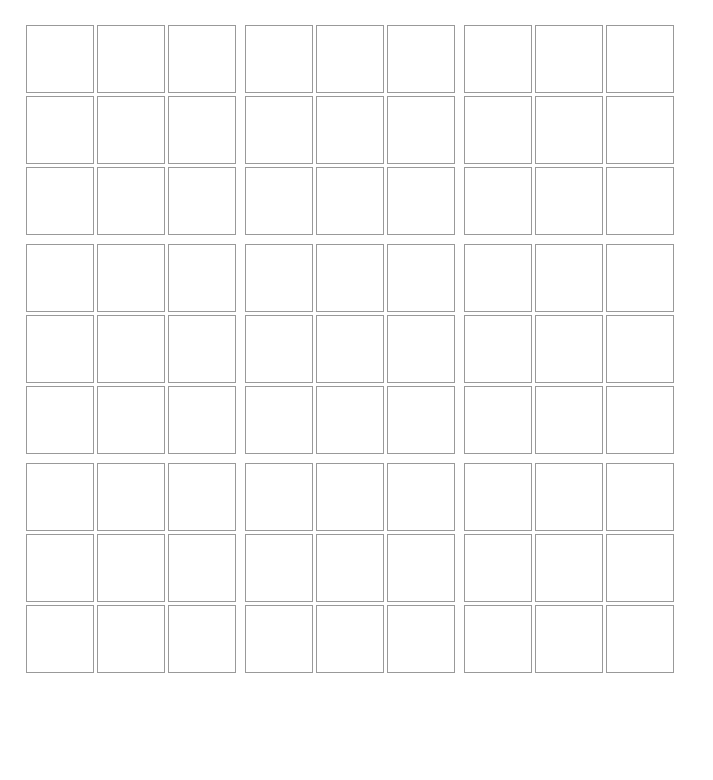
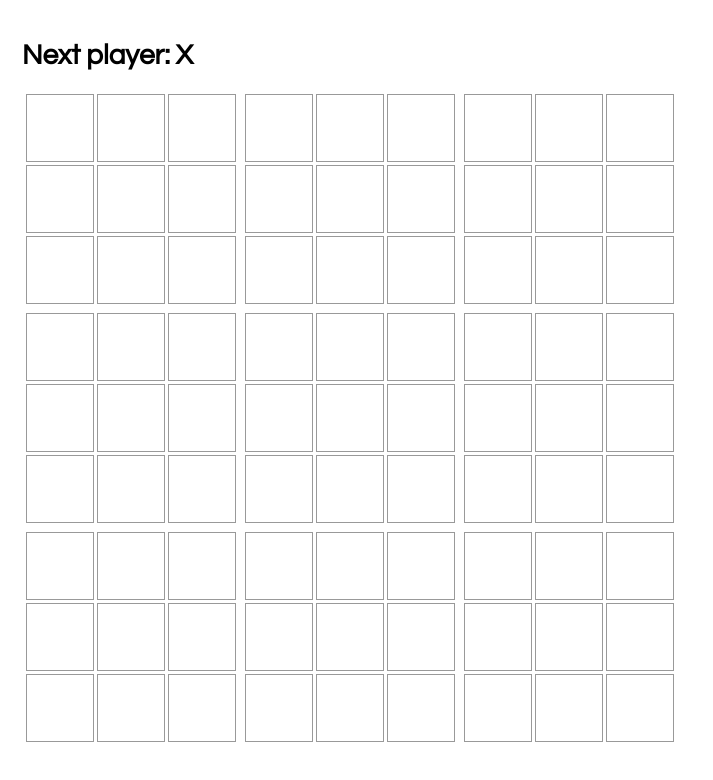
Before and after one commit to yaskarumich/ultimateTTT, a React app: page / in a window 1280 px wide. Shown: the whole page, without its empty margins (0-713 px from the left). Built offline with nearby package versions, Linux system fonts and the light colour scheme.

Commit message:
functionality complete except for ending game

```diff
--- a/src/Board.js
+++ b/src/Board.js
@@ -1,8 +1,15 @@
 import React, { Component } from 'react';
 import Square from './Square.js';
-import './Board.css';
+import './css/Board.css';
 
-class Board extends Component {
+class Board extends React.Component {
+  // constructor(props) {
+  //   super(props);
+  //   this.state = {
+  //     squares: Array(9).fill(null),
+  //     xIsNext: true,
+  //   };
+  // }
 
   createBoard = () => {
     let table = []
@@ -17,20 +24,33 @@ class Board extends Component {
     }
     return table;
   }
+
+  // handleClick(i) {
+  //   const squares = this.state.squares.slice();
+  //   if (calculateWinner(squares) || squares[i]) {
+  //     return;
+  //   }
+  //   squares[i] = this.state.xIsNext ? 'X' : 'O';
+  //   this.setState({
+  //     squares: squares,
+  //     xIsNext: !this.state.xIsNext,
+  //   });
+  // }
+
   renderSquare(i) {
     return (
       <Square
         value={this.props.squares[i]}
-          onClick={() => this.props.onClick(i)}
-          ident = {i}
-          winners = {this.props.winners}
+        onClick={() => this.props.onClick(i,0)}
       />
     );
   }
 
   render() {
     return (
-        <table>{this.createBoard()}</table>
+      <div>
+        {this.createBoard()}
+      </div>
     );
   }
 }
--- a/src/Game.js
+++ /dev/null
@@ -1,106 +0,0 @@
-import React, { Component } from 'react';
-import Board from './Board.js';
-import calculateWinner from './CalculateWinner.js';
-import isTie from './IsTie.js';
-
-
-class Game extends Component {
-    constructor(props) {
-      super(props);
-      this.state = {
-        history: [
-          {
-            squares: Array(9).fill(null),
-          }
-        ],
-        stepNumber: 0,
-        xIsNext: true,
-        moves: [
-          {}
-        ],
-      };
-    }
-
-    handleClick(i) {
-      const history = this.state.history.slice(0, this.state.stepNumber + 1);
-      const current = history[history.length - 1];
-      const squares = current.squares.slice();
-      const moves = this.state.moves.concat(i);
-      if (calculateWinner(squares) || squares[i]) {
-        return;
-      }
-      squares[i] = this.state.xIsNext ? "X" : "O";
-      this.setState({
-        history: history.concat([
-          {
-            squares: squares,
-          }
-        ]),
-        stepNumber: history.length,
-        xIsNext: !this.state.xIsNext,
-        moves: moves,
-      });
-    }
-
-    jumpTo(step) {
-      this.setState({
-        stepNumber: step,
-        xIsNext: (step % 2) === 0
-      });
-    }
-
-    render() {
-      const history = this.state.history;
-      const current = history[this.state.stepNumber];
-      const winner = calculateWinner(current.squares);
-      const tie = isTie(current.squares);
-
-      const moves = history.map((step, move) => {
-        const index = this.state.moves[move];
-        const row = Math.floor(index / 3);
-        const column = (index % 3);
-        const desc = move ?
-          (this.state.stepNumber === move ?
-          <b><p>Go to move # at ({row+1},{column+1})</p></b> :
-          <p>Go to move # at ({row+1},{column+1})</p>
-          ):
-          'Go to game start';
-        return (
-          <li key={move}>
-            <button onClick={() => this.jumpTo(move)}>{desc}</button>
-          </li>
-        );
-      });
-
-      let status;
-      if (winner) {
-        let tile = winner[0];
-        status = "Winner: " + current.squares[tile];
-      } else {
-        if (tie) {
-          status = "Game is Tied!";
-        }
-        else {
-          status = "Next player: " + (this.props.xIsNext ? "X" : "O");
-        }
-      }
-
-      return (
-        <span className="game">
-          <span className="game-board">
-            <Board
-              squares={current.squares}
-              onClick={(i) => this.handleClick(i)}
-              winners = {winner}
-            />
-          </span>
-          {/* <div className="game-info">
-            <div>{status}</div>
-            <ol>{moves}</ol>
-          </div> */}
-        </span>
-      );
-    }
-  }
-
-  export default Game
--- a/src/Square.js
+++ b/src/Square.js
@@ -1,4 +1,5 @@
-import React, { Component } from 'react';
+import React from 'react';
+import './css/Board.css';
 
 function Square(props) {
     let classes = "square"
--- a/src/Ultimate.js
+++ b/src/Ultimate.js
@@ -1,30 +1,132 @@
-import Game from './Game.js';
+import Board from './Board.js';
 import React, { Component } from 'react';
-import './ultimate.css';
+import './css/ultimate.css';
+import isTie from './functions/IsTie';
+import calculateWinner from './functions/CalculateWinner.js';
+
 class Ultimate extends Component {
-    // constructor(props) {
-    //     super(props);
-    //     this.setState = {
-    //         squares: Array(9).fill(Array(9).fill(null)),
-    //     }
-    // }
+    constructor(props) {
+        super(props);
+        this.state = {
+            squares: Array(9).fill(Array(9).fill(null)),
+            board: Array(9).fill(null),
+            xIsNext: true,
+            won: false,
+        };
+    }
+
+    handleClick(i,j) {
+        if (this.state.won) {
+            return;
+        }
+        let newArray = this.state.squares;
+        let squares = newArray.slice();
+        let current = squares[j].slice();
+        if (current[i] || this.state.board[j]) {
+            return;
+        }
+        current[i] = this.state.xIsNext ? 'X' : 'O';
+        newArray[j] = current;
+        if (calculateWinner(current)) {
+            const new_board = this.state.board.slice();
+            new_board[j] = current[i];
+            if (calculateWinner(this.state.board)) {
+                this.setState({
+                    won: !this.state.won,
+                    board: new_board,
+                    squares: newArray,
+                    xIsNext: !this.state.xIsNext,
+                });
+            }
+            this.setState({
+                board: new_board,
+                squares: newArray,
+                xIsNext: !this.state.xIsNext,
+            });
+        }
+        this.setState({
+            squares: newArray,
+            xIsNext: !this.state.xIsNext,
+        });
+    }
+
     render() {
+        const winner = calculateWinner(this.state.board);
+        const tie = isTie(this.state.board);
+        let status;
+        if (winner) {
+            status = 'Winner: ' + this.state.board[winner[0]];
+        }
+        else {
+            if (tie) {
+                status = "Game is a tie!";
+            }
+            else {
+                status = 'Next player: ' + (this.state.xIsNext ? 'X' : 'O');
+            }
+        }
         return(
-            <table className="game-row">
+            <table>
+                <h1>{status}</h1>
                 <tr>
-                    <td><Game /></td>
-                    <td><Game /></td>
-                    <td><Game /></td>
+                    <td>
+                        <Board
+                            squares = {this.state.squares[0]}
+                            onClick = {(i) => this.handleClick(i,0)}
+                            />
+                    </td>
+                    <td>
+                        <Board
+                            squares = {this.state.squares[1]}
+                            onClick = {(i) => this.handleClick(i,1)}
+                            />
+                    </td>
+                    <td>
+                        <Board
+                            squares = {this.state.squares[2]}
+                            onClick = {(i) => this.handleClick(i,2)}
+                            />
+                    </td>
                 </tr>
                 <tr>
-                    <td><Game /></td>
-                    <td><Game /></td>
-                    <td><Game /></td>
+                    <td>
+                        <Board
+                            squares = {this.state.squares[3]}
+                            onClick = {(i) => this.handleClick(i,3)}
+                            />
+                    </td>
+                    <td>
+                        <Board
+                            squares = {this.state.squares[4]}
+                            onClick = {(i) => this.handleClick(i,4)}
+                            />
+                    </td>
+                    <td>
+                        <Board
+                            squares = {this.state.squares[5]}
+                            onClick = {(i) => this.handleClick(i,5)}
+                            />
+                    </td>
                 </tr>
                 <tr>
-                    <td><Game /></td>
-                    <td><Game /></td>
-                    <td><Game /></td>
+                    <td>
+                        <Board
+                            squares = {this.state.squares[6]}
+                            onClick = {(i) => this.handleClick(i,6)}
+                            />
+                    </td>
+                    <td>
+                        <Board
+                            squares = {this.state.squares[7]}
+                            onClick = {(i) => this.handleClick(i,7)}
+                            />
+                    </td>
+                    <td>
+                        <Board
+                            squares = {this.state.squares[8]}
+                            onClick = {(i) => this.handleClick(i,8)}
+                            />
+                    </td>
                 </tr>
             </table>
         )
--- a/src/Board.css
+++ b/src/css/Board.css
@@ -40,10 +40,9 @@ body {
     background: #ddd;
   }
 
-  .game {
+  /* .game {
     /* display: flex; */
     /* flex-direction: row; */
-  }
 
   .game-info {
     margin-left: 20px;
```
Also changed, not shown: src/css/ultimate.css (renamed from src/ultimate.css), src/functions/CalculateWinner.js (renamed from src/CalculateWinner.js), src/functions/IsTie.js (renamed from src/IsTie.js). Lines whose indentation alone changed are shown as unchanged.
